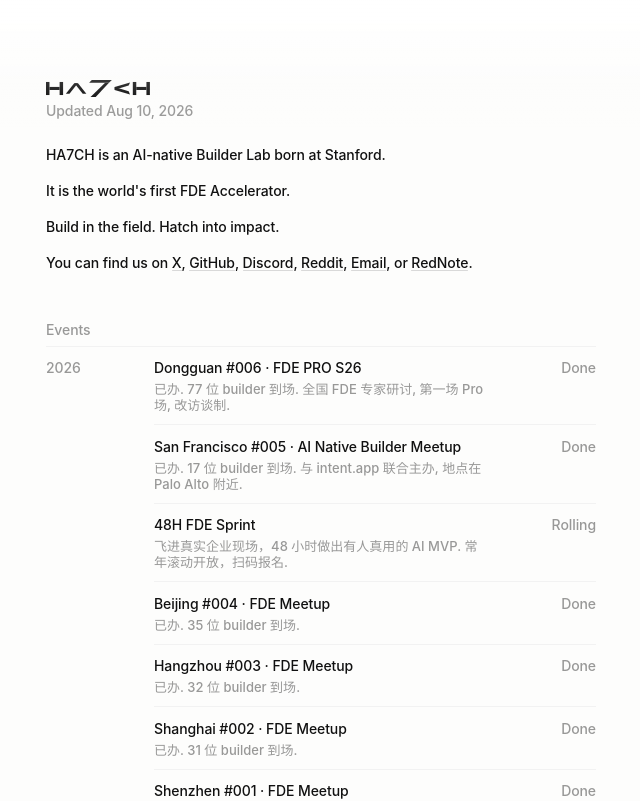
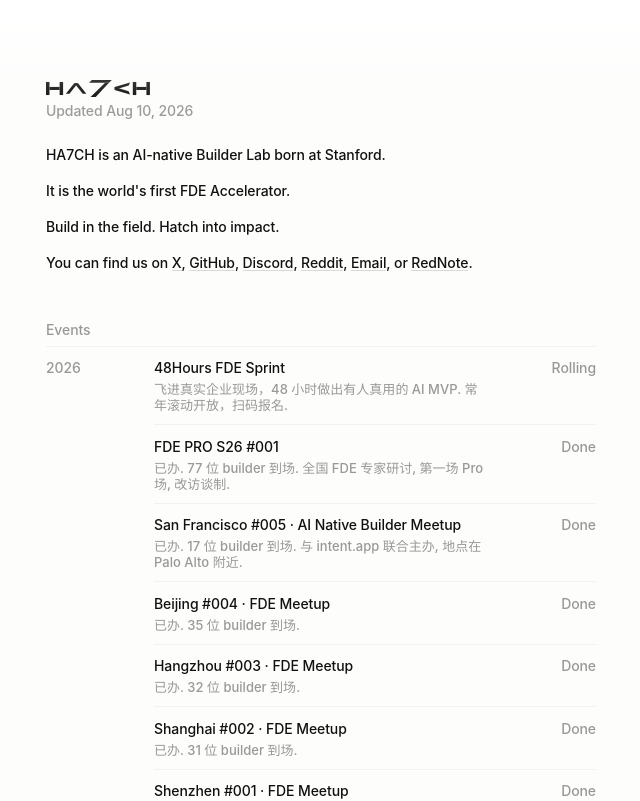
Before and after one commit to HA7CH/ha7ch-home, a Next.js app: page / in a window 1280 px wide. Shown: the top 801 px of the page, without its empty margins (319-959 px from the left). Built offline with nearby package versions, Linux system fonts and the light colour scheme.

Commit message:
fix events naming and ordering

```diff
--- a/src/app/page.tsx
+++ b/src/app/page.tsx
@@ -162,7 +162,13 @@
 const events: ListItem[] = [
   {
     group: "2026",
-    title: "Dongguan #006 · FDE PRO S26",
+    title: "48Hours FDE Sprint",
+    description: "飞进真实企业现场，48 小时做出有人真用的 AI MVP. 常年滚动开放，扫码报名.",
+    href: "https://mee7.ha7ch.com/e/fde-sprint",
+    meta: "Rolling"
+  },
+  {
+    title: "FDE PRO S26 #001",
     description: "已办. 77 位 builder 到场. 全国 FDE 专家研讨, 第一场 Pro 场, 改访谈制.",
     href: "https://mee7.ha7ch.com/e/fde-pro-s26",
     date: "2026-08-05",
@@ -174,12 +180,6 @@
     href: "https://mee7.ha7ch.com/e/sf-fde-2026",
     date: "2026-07-18",
     meta: "Done"
-  },
-  {
-    title: "48H FDE Sprint",
-    description: "飞进真实企业现场，48 小时做出有人真用的 AI MVP. 常年滚动开放，扫码报名.",
-    href: "https://mee7.ha7ch.com/e/fde-sprint",
-    meta: "Rolling"
   },
   {
     title: "Beijing #004 · FDE Meetup",
@@ -209,7 +209,11 @@
     date: "2026-06-06",
     meta: "Done"
   }
-];
+].sort((a, b) => {
+  if (a.title === "48Hours FDE Sprint") return -1;
+  if (b.title === "48Hours FDE Sprint") return 1;
+  return Number(a.meta === "Done") - Number(b.meta === "Done");
+});
 
 const writing: ListItem[] = articles.map((article, index, all) => {
   const year = article.date.slice(0, 4);
```
